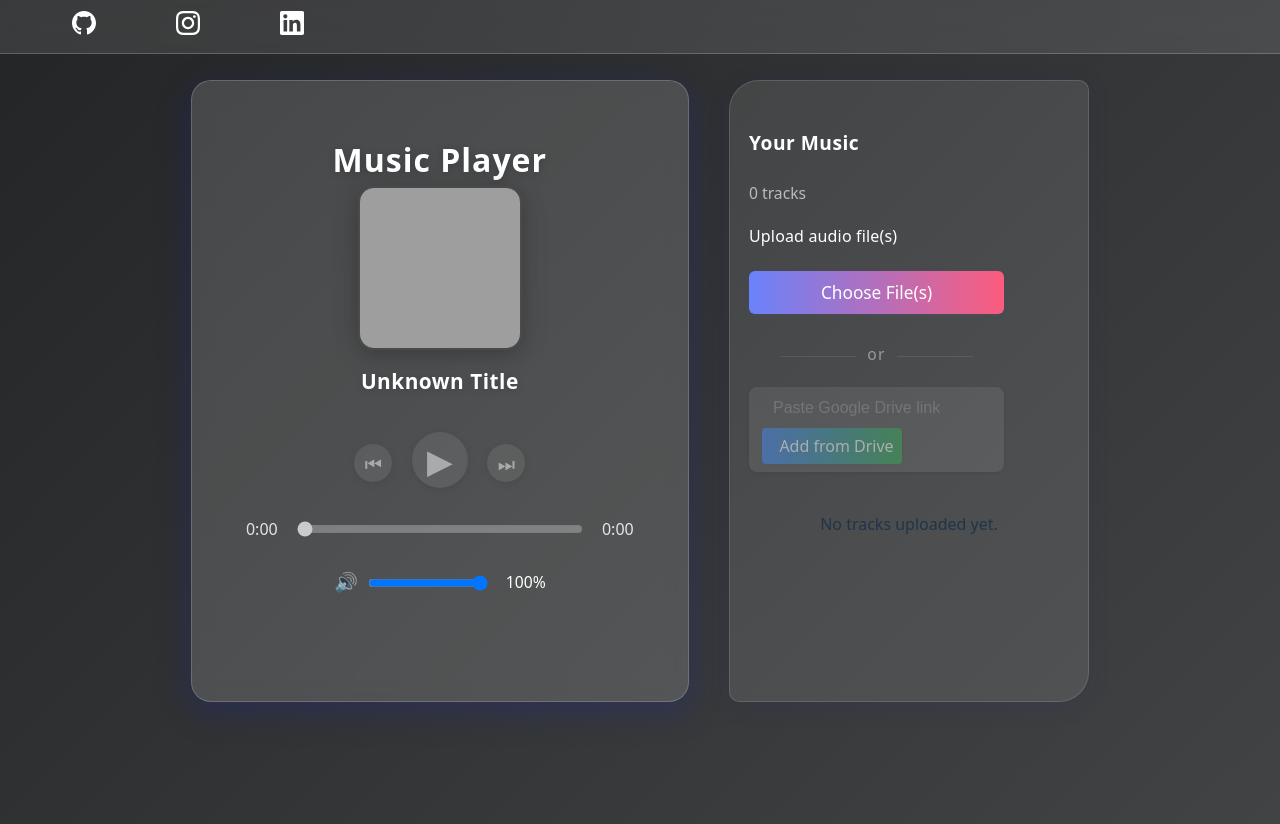
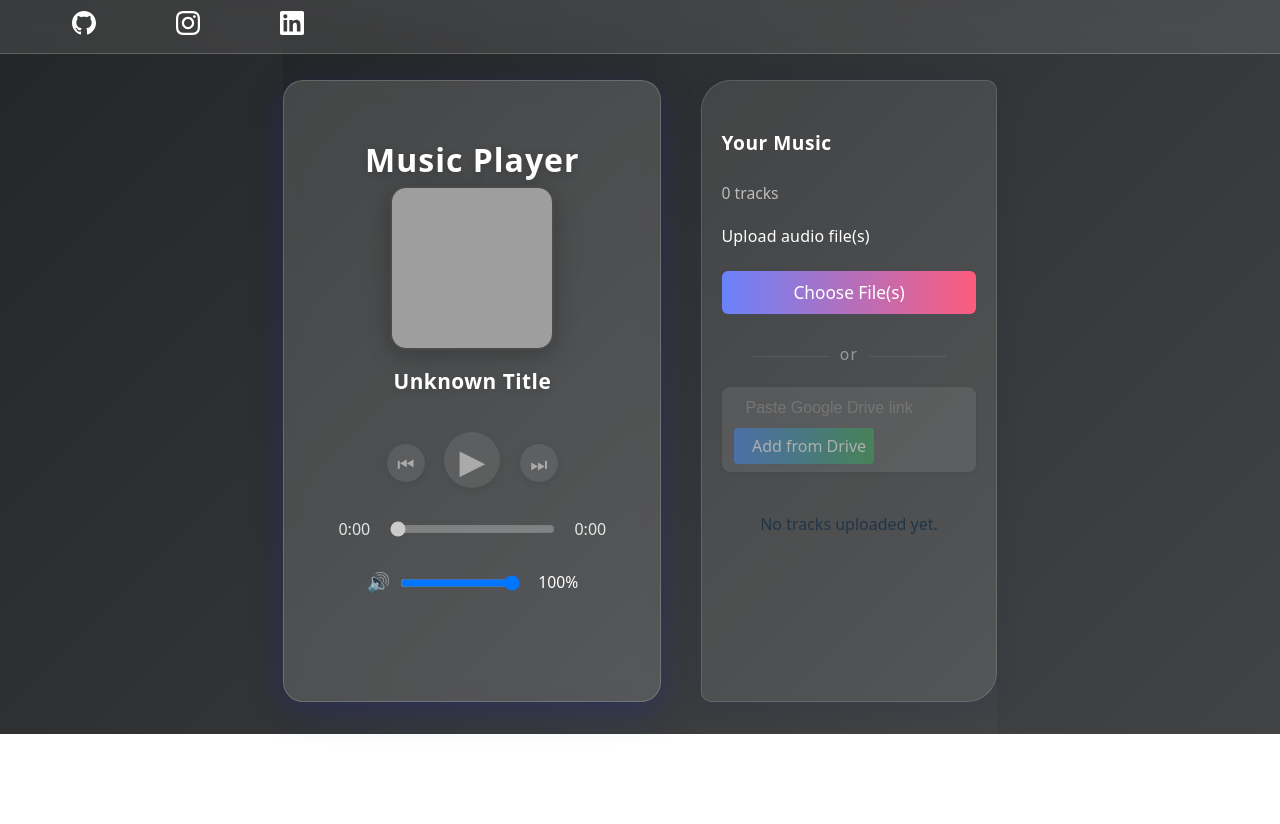
Before and after one commit to SakshamDev2005/Web-Music-Player, a React (Vite) app: page / in a window 1280 px wide. After the commit the page ends 800 px from the top, so only its background shows below. Built offline with nearby package versions, Linux system fonts and the light colour scheme; grey boxes are pictures that could not be loaded.

Commit message:
Update App.css

```diff
--- a/src/App.css
+++ b/src/App.css
@@ -1,6 +1,4 @@
 body, #root {
-  min-height: 100vh;
-  min-width: 100vw;
   margin: 0;
   padding: 0;
   box-sizing: border-box;
```
